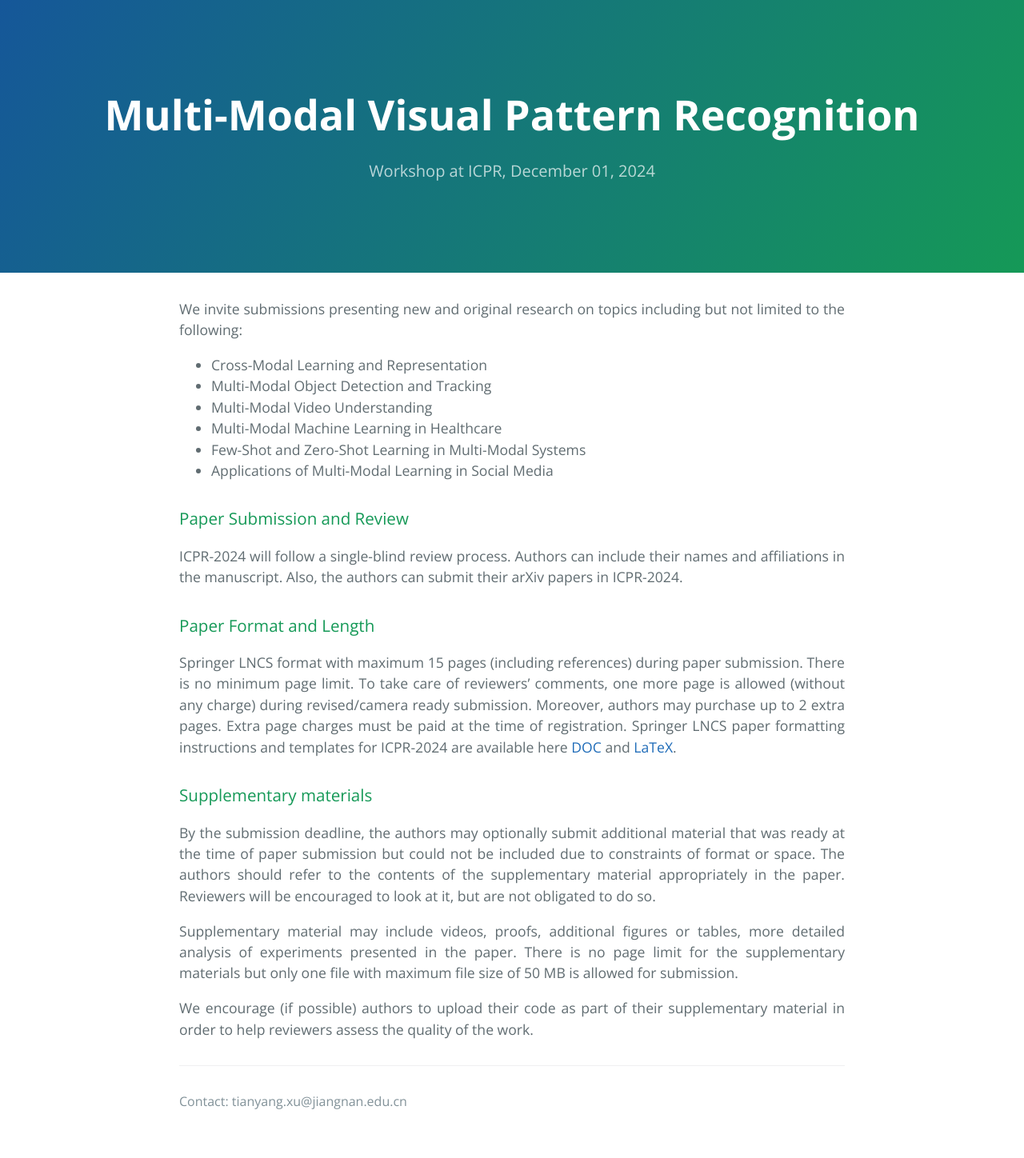
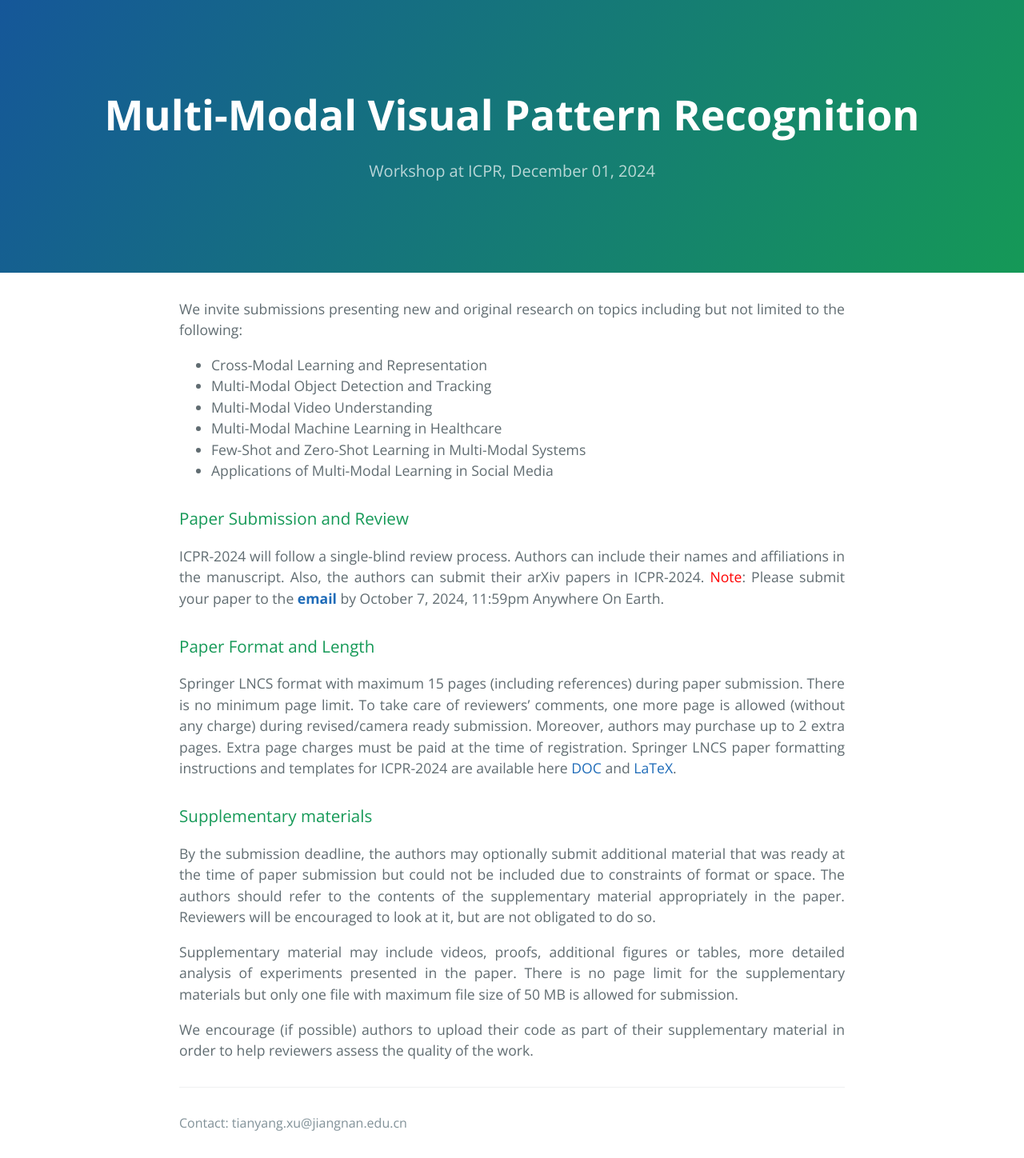
Before and after one commit to PRCI-Lab/mmvpr-workshop-icpr2024, a Jekyll site: the page built from docs/cfp.md, in a window 1280 px wide. Shown: the whole page at 80% size. Built offline with Jekyll 4.4.1, drawn with Linux system fonts in a browser that asks for light colours; our own code applies the rules of GitHub Pages for plain Markdown files; before the commit the page ends 1421 px from its top, so only the background shows below that.

Commit message:
Update cfp.md

```diff
--- a/docs/cfp.md
+++ b/docs/cfp.md
@@ -8,7 +8,7 @@ We invite submissions presenting new and original research on topics including b
    - Applications of Multi-Modal Learning in Social Media
 
 ### Paper Submission and Review
-ICPR-2024 will follow a single-blind review process. Authors can include their names and affiliations in the manuscript. Also, the authors can submit their arXiv papers in ICPR-2024.
+ICPR-2024 will follow a single-blind review process. Authors can include their names and affiliations in the manuscript. Also, the authors can submit their arXiv papers in ICPR-2024. <span style="color:red;">Note</span>: Please submit your paper to the [**email**](mailto:xuefeng.zhu@jiangnan.edu.cn) by October 7, 2024, 11:59pm Anywhere On Earth.
 ### Paper Format and Length
 Springer LNCS format with maximum 15 pages (including references) during paper submission. There is no minimum page limit. To take care of reviewers' comments, one more page is allowed (without any charge) during revised/camera ready submission. Moreover, authors may purchase up to 2 extra pages. Extra page charges must be paid at the time of registration.
 Springer LNCS paper formatting instructions and templates for ICPR-2024 are available here [DOC](https://icpr2024.org/pdf/ICPR_2024_DOC_Templates.zip) and [LaTeX](https://icpr2024.org/pdf/ICPR_2024_LaTeX_Templates.zip).
```
